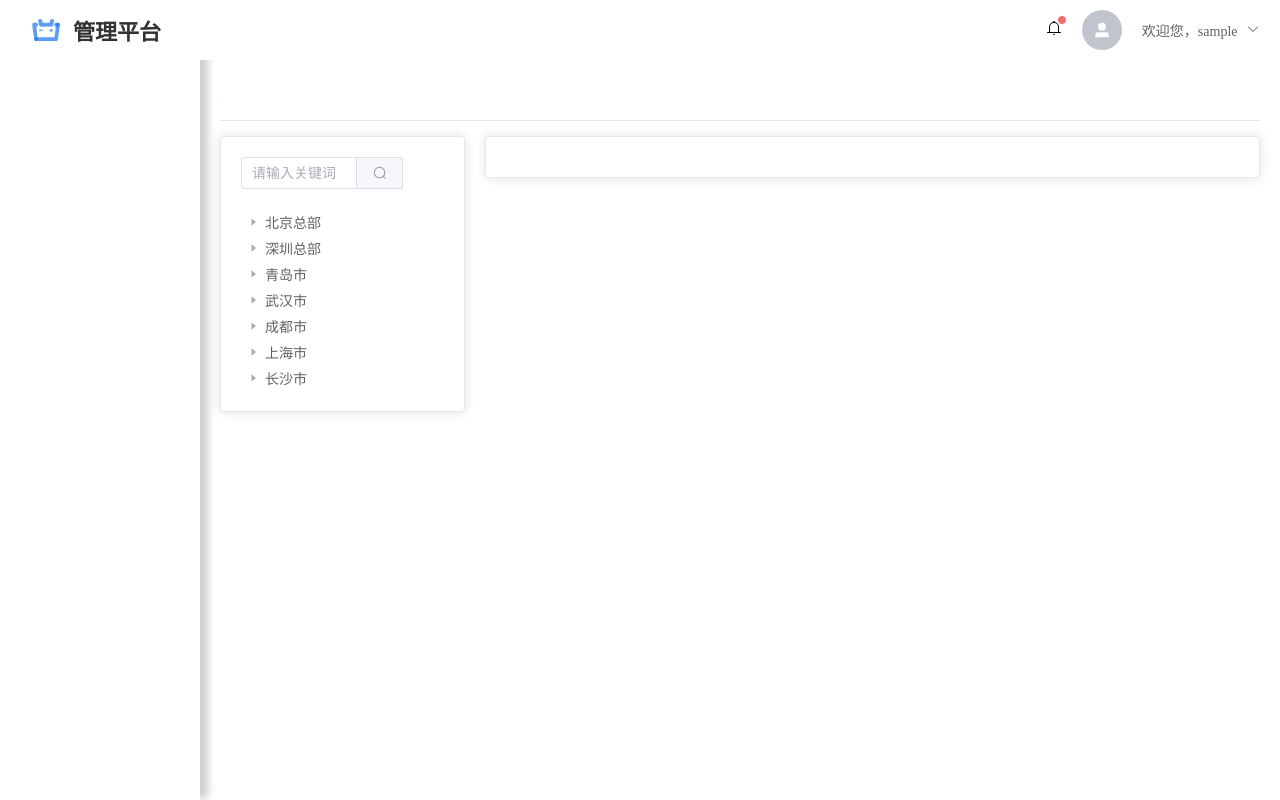
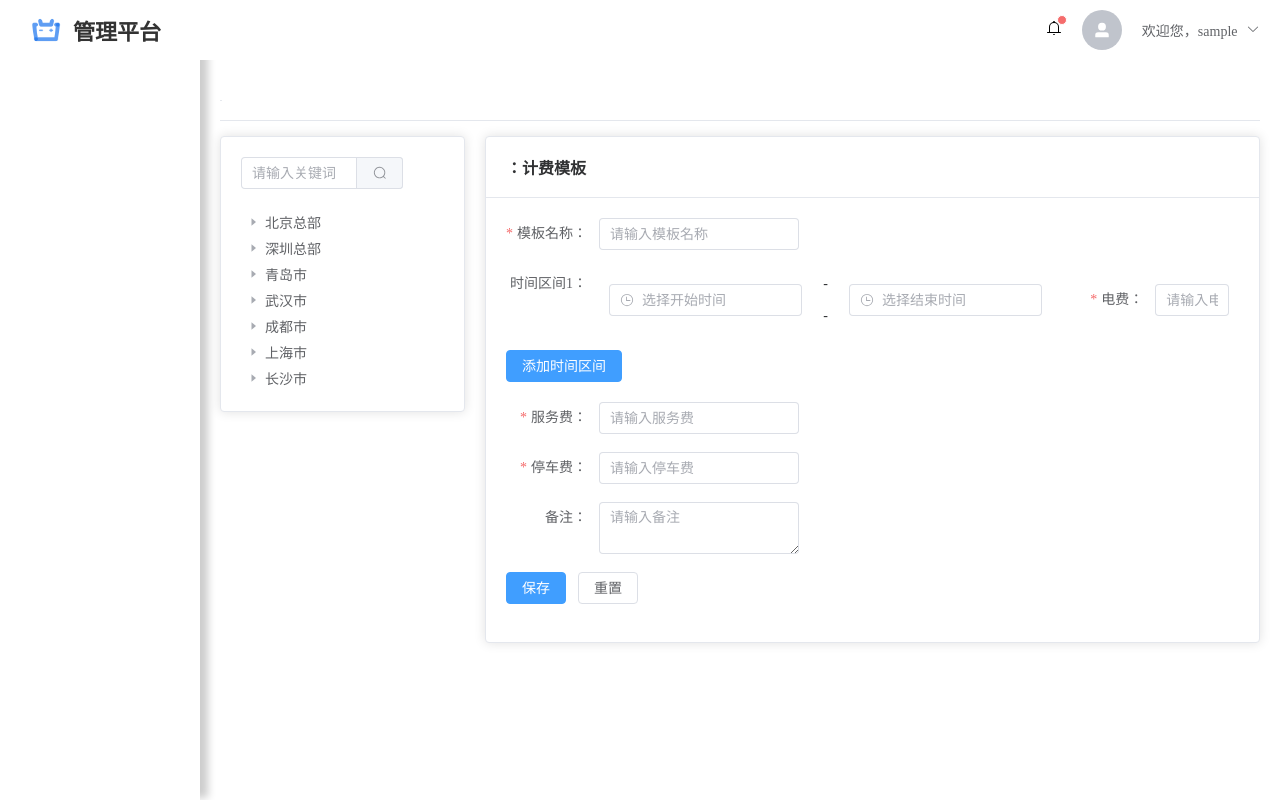
Before and after one commit to zherunliu/ldv, a Vue app: page /operations/billing in a window 1280 px wide. Built offline with nearby package versions, Linux system fonts and the light colour scheme; sample sign-in values are in the browser's storage.

Commit message:
feat: Introduce new features

```diff
--- a/components.d.ts
+++ b/components.d.ts
@@ -49,6 +49,7 @@ declare module 'vue' {
     ElText: typeof import('element-plus/es')['ElText']
     ElTimeline: typeof import('element-plus/es')['ElTimeline']
     ElTimelineItem: typeof import('element-plus/es')['ElTimelineItem']
+    ElTimePicker: typeof import('element-plus/es')['ElTimePicker']
     ElTooltip: typeof import('element-plus/es')['ElTooltip']
     ElTree: typeof import('element-plus/es')['ElTree']
     MapContainer: typeof import('./src/components/map/MapContainer.vue')['default']
--- a/src/views/operations/Billing.vue
+++ b/src/views/operations/Billing.vue
@@ -14,17 +14,111 @@
           class="mt"
           :filter-node-method="filterNode"
           :props="defaultProps"
+          @node-click="handleNodeClick"
         ></el-tree>
       </el-card>
     </el-col>
-    <el-col :span="18"><el-card></el-card> </el-col>
+    <el-col :span="18"
+      ><el-card>
+        <template #header>
+          <div class="card-header">
+            <h4>{{ title }}：计费模板</h4>
+          </div>
+        </template>
+        <el-form ref="ruleFormRef" :model="ruleForm" :rules="rules" label-width="auto">
+          <el-form-item prop="name" label="模板名称：">
+            <el-input
+              style="max-width: 200px"
+              v-model="ruleForm.name"
+              placeholder="请输入模板名称"
+            />
+          </el-form-item>
+          <el-form-item
+            :label="'时间区间' + (index + 1) + '：'"
+            v-for="(timeSlot, index) in ruleForm.date"
+            :key="index"
+          >
+            <el-col :span="8">
+              <el-form-item
+                :prop="'date.' + index + '.dateStart'"
+                :rules="[{ required: true, message: '开始时间不能为空', trigger: 'change' }]"
+              >
+                <el-time-picker
+                  v-model="timeSlot.dateStart"
+                  style="width: 100%"
+                  value-format="hh:mm:ss"
+                  placeholder="选择开始时间"
+                />
+              </el-form-item>
+            </el-col>
+            <el-col :span="1" style="text-align: center">--</el-col>
+            <el-col :span="8">
+              <el-form-item
+                :prop="'date.' + index + '.dateEnd'"
+                :rules="[{ required: true, message: '结束时间不能为空', trigger: 'change' }]"
+              >
+                <el-time-picker
+                  v-model="timeSlot.dateEnd"
+                  style="width: 100%"
+                  value-format="hh:mm:ss"
+                  placeholder="选择结束时间"
+                /> </el-form-item
+            ></el-col>
+            <el-col :span="7">
+              <el-form-item
+                :prop="'date.' + index + '.electricity'"
+                :rules="[{ required: true, message: '电费不能为空', trigger: 'blur' }]"
+                label="电费："
+              >
+                <el-input v-model="timeSlot.electricity" placeholder="请输入电费" />
+              </el-form-item>
+            </el-col>
+          </el-form-item>
+          <el-button class="mb" type="primary" @click="addTimeSlot">添加时间区间</el-button>
+          <el-form-item prop="service" label="服务费：">
+            <el-input
+              style="max-width: 200px"
+              v-model="ruleForm.service"
+              placeholder="请输入服务费"
+            />
+          </el-form-item>
+          <el-form-item prop="parking" label="停车费：">
+            <el-input
+              style="max-width: 200px"
+              v-model="ruleForm.parking"
+              placeholder="请输入停车费"
+            />
+          </el-form-item>
+          <el-form-item prop="remark" label="备注：">
+            <el-input
+              style="max-width: 200px"
+              type="textarea"
+              v-model="ruleForm.remark"
+              placeholder="请输入备注"
+            />
+          </el-form-item>
+          <el-form-item>
+            <el-button type="primary" @click="submitForm">保存</el-button>
+            <el-button @click="resetForm">重置</el-button>
+          </el-form-item>
+        </el-form>
+      </el-card>
+    </el-col>
   </el-row>
 </template>
 
 <script lang="ts" setup>
-import { onMounted, ref, watch } from 'vue'
+import { onMounted, reactive, ref, watch } from 'vue'
 import { cityListApi } from '@/api/operations'
-import type { ElTree, FilterNodeMethodFunction } from 'element-plus'
+import type { ElTree, FilterNodeMethodFunction, FormInstance, FormRules } from 'element-plus'
+import { ElMessage } from 'element-plus'
+type TRuleForm = {
+  name: string
+  service: string
+  parking: string
+  remark: string
+  date: { dateStart: string; dateEnd: string; electricity: string }[]
+}
 
 const filterText = ref<string>('')
 interface Tree {
@@ -52,4 +146,52 @@ const filterNode: FilterNodeMethodFunction = (value: string, data: Tree) => {
   if (!value) return true
   return data.label!.includes(value)
 }
+/* 计费模板 */
+const title = ref<string>('')
+const ruleFormRef = ref<FormInstance>()
+const rules = reactive<FormRules>({
+  name: [{ required: true, message: '请输入模板名称', trigger: 'blur' }],
+  service: [{ required: true, message: '请输入服务费', trigger: 'blur' }],
+  parking: [{ required: true, message: '请输入停车费', trigger: 'blur' }],
+})
+
+const ruleForm = ref<TRuleForm>({
+  name: '',
+  service: '',
+  parking: '',
+  remark: '',
+  date: [{ dateStart: '', dateEnd: '', electricity: '' }],
+})
+
+const addTimeSlot = () => {
+  ruleForm.value.date.push({ dateStart: '', dateEnd: '', electricity: '' })
+}
+
+const submitForm = () => {
+  ruleFormRef.value?.validate((valid) => {
+    if (valid) {
+      ElMessage({
+        message: '提交成功！',
+        type: 'success',
+      })
+    }
+  })
+}
+
+const handleNodeClick = (data: Tree) => {
+  if (!data.children) {
+    title.value = data.label!
+    resetForm()
+  }
+}
+
+const resetForm = () => {
+  ruleForm.value = {
+    name: '',
+    service: '',
+    parking: '',
+    remark: '',
+    date: [{ dateStart: '', dateEnd: '', electricity: '' }],
+  }
+}
 </script>
```
